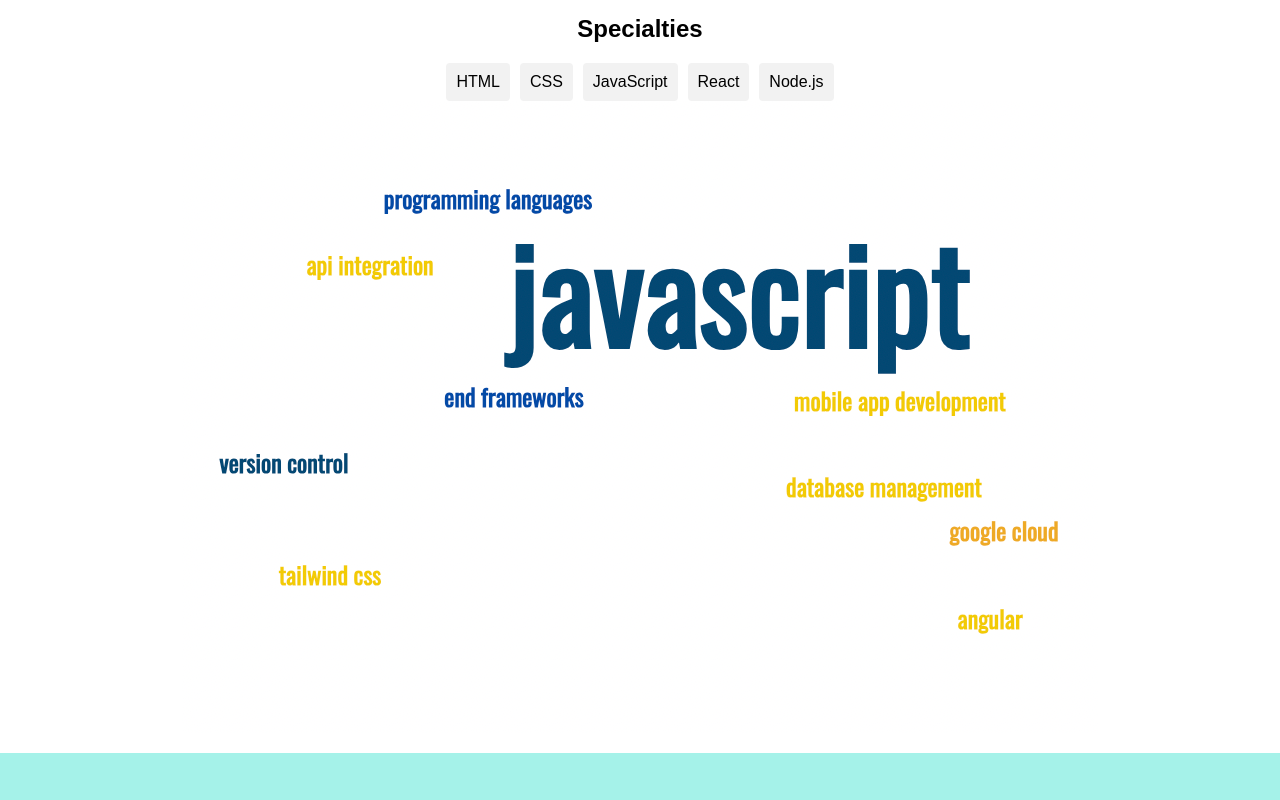
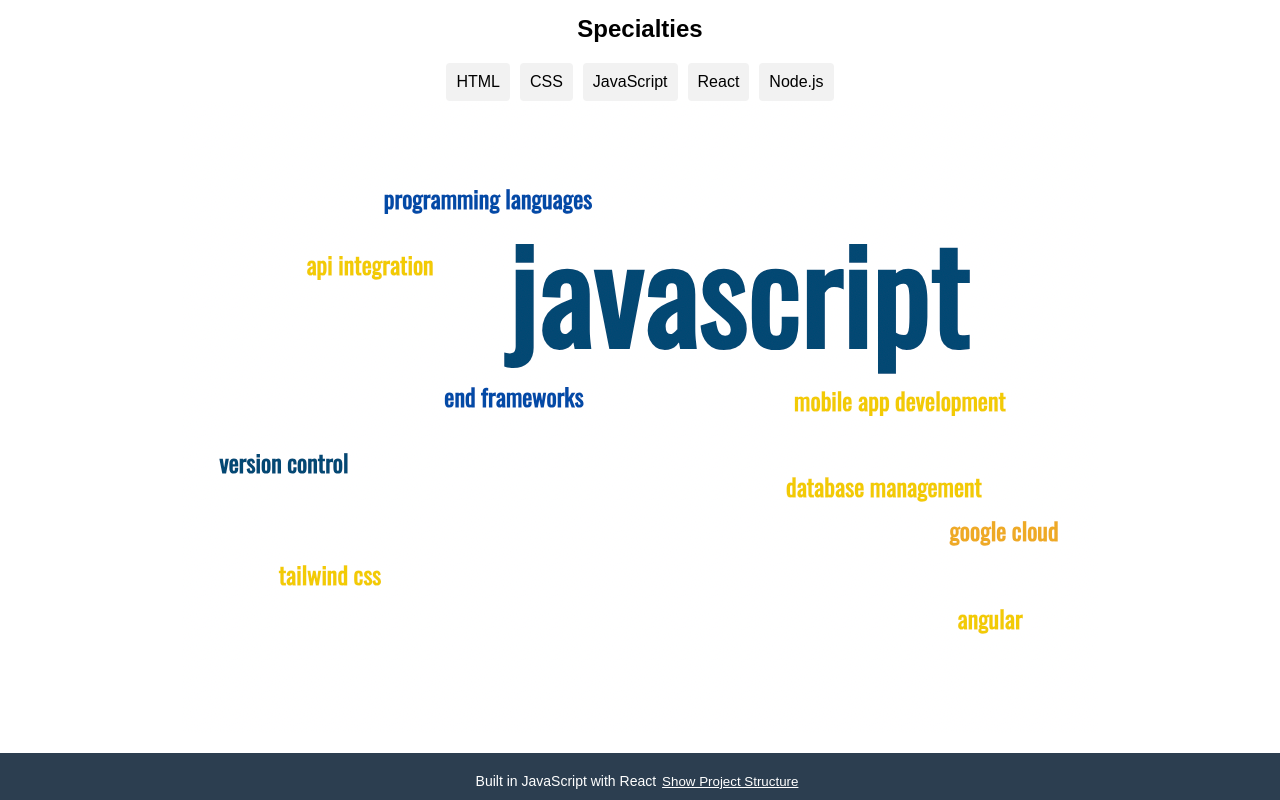
Before and after one commit to LawrencesPractice/anthonyportfolio, a React (Create React App) app: page / in a window 1280 px wide. Shown: the part 555-1355 px from the top of the page. Before the commit the page ends 1308 px from the top, so only its background shows below. Built offline with nearby package versions, Linux system fonts and the light colour scheme.

Commit message:
added footer

```diff
--- a/src/App.css
+++ b/src/App.css
@@ -121,7 +121,8 @@ body {
 }
 
 .content-title {
-  color: #fff;
+  background-color: rgb(0, 0, 0);
+  color: #cdc2c2;
   font-size: 24px;
   font-weight: bold;
 }
--- a/src/App.js
+++ b/src/App.js
@@ -3,25 +3,21 @@ import TopNav from './components/TopNav';
 import Sidebar from './components/Sidebar';
 import Content from './components/Content';
 import Specialties from './components/Specialties';
+import Footer from './components/Footer';
 import './App.css';
+
 import projectImage from './project1.png';
-import projectImage2 from './portfolio.svg';
+import portfolioImage from './portfolio.svg';
 import projectImage3 from './project3.png';
 
 const App = () => {
   const [selectedLink, setSelectedLink] = useState(0);
 
   const topNavLinks = ['Bio', 'Portfolio'];
+  const sidebarLinks = ['Project 1', 'Project 2', 'Project 3'];
+  const images = [portfolioImage, projectImage, projectImage3];
+  const skills = ['HTML', 'CSS', 'JavaScript', 'React', 'Node.js'];
 
-  const sidebarLinks = ['Project 1', 'Project 2', 'Project 3'];
-
-  const images = [
-    projectImage2,
-    projectImage,
-    projectImage3,
-  ];
-
-  const skills = ['HTML', 'CSS', 'JavaScript', 'React', 'Node.js'];
   return (
     <div className="app-container">
       <TopNav links={topNavLinks} setSelectedLink={setSelectedLink} />
@@ -30,6 +26,7 @@ const App = () => {
         <Content selectedLink={selectedLink} images={images} />
       </div>
       <Specialties skills={skills} />
+      <Footer />
     </div>
   );
 };
--- a/src/components/Content.js
+++ b/src/components/Content.js
@@ -9,10 +9,10 @@ const Content = ({ selectedLink, images }) => {
 
     return (
         <div className={`content ${isEnlarged ? 'enlarged' : ''}`} onClick={toggleEnlarged}>
-            <img src={images[selectedLink]} alt={`Project ${selectedLink+1}`} className={`img-fluid ${isEnlarged ? 'enlarged-img' : ''}`} />
+            <img src={images[selectedLink]} alt={`Project ${selectedLink + 1}`} className={`img-fluid ${isEnlarged ? 'enlarged-img' : ''}`} />
             <div className="content-overlay">
                 <div className="content-text">
-                    <h2 className="content-title">Project {selectedLink+1}</h2>
+                    <h2 className="content-title"> Click to open modal to view image for Project {selectedLink + 1}</h2>
                 </div>
             </div>
         </div>
--- /dev/null
+++ b/src/components/Footer.js
@@ -0,0 +1,89 @@
+import React, { useState } from 'react';
+
+const Footer = () => {
+    const [showStructure, setShowStructure] = useState(false);
+
+    const toggleStructure = () => {
+        setShowStructure(!showStructure);
+    };
+
+    const footerStyle = {
+        backgroundColor: '#2c3e50', // Replace with your desired background color
+        color: '#ffffff', // Replace with your desired text color
+        padding: '10px',
+        textAlign: 'center',
+        fontSize: '14px',
+    };
+
+    const buttonStyle = {
+        marginTop: '10px',
+        border: 'none',
+        background: 'none',
+        color: '#ffffff',
+        cursor: 'pointer',
+        textDecoration: 'underline',
+    };
+
+    const projectInfoStyle = {
+        marginTop: '10px',
+        display: showStructure ? 'block' : 'none',
+    };
+
+    return (
+        <footer style={footerStyle}>
+            Built in JavaScript with React
+            <button style={buttonStyle} onClick={toggleStructure}>
+                {showStructure ? 'Hide Project Structure' : 'Show Project Structure'}
+            </button>
+            <div style={projectInfoStyle}>
+                Project Structure:
+                <ul>
+                    <li>src</li>
+                    <ul>
+                        <li>components</li>
+                        <ul>
+                            <li>Footer</li>
+                            <ul>
+                                <li>Footer.js</li>
+                            </ul>
+                            <li>TopNav</li>
+                            <ul>
+                                <li>TopNav.js</li>
+                            </ul>
+                            <li>Sidebar</li>
+                            <ul>
+                                <li>Sidebar.js</li>
+                            </ul>
+                            <li>Content</li>
+                            <ul>
+                                <li>Content.js</li>
+                            </ul>
+                            <li>Specialties</li>
+                            <ul>
+                                <li>Specialties.js</li>
+                            </ul>
+                        </ul>
+                        <li>App.js</li>
+                        <li>App.css</li>
+                        <li>assets</li>
+                        <ul>
+                            <li>images</li>
+                            <ul>
+                                <li>project1.png</li>
+                                <li>portfolio.svg</li>
+                                <li>project3.png</li>
+                            </ul>
+                            <li>styles</li>
+                            <ul>
+                                <li>main.css</li>
+                            </ul>
+                        </ul>
+                        <li>index.js</li>
+                    </ul>
+                </ul>
+            </div>
+        </footer>
+    );
+};
+
+export default Footer;
--- a/src/components/TopNav.js
+++ b/src/components/TopNav.js
@@ -12,7 +12,7 @@ const TopNav = ({ links, setSelectedLink }) => {
       </div>
       <div className="top-nav-middle">
         <div className="half-circle"></div> {/* Half circle element */}
-        <span className="brand">Lawrence Tsui Portfolio templete site</span>
+        <span className="brand">Lawrence Tsui Portfolio Templete Site</span>
       </div>
       <ul className="top-nav-links">
         {links.map((link, index) => (
```
